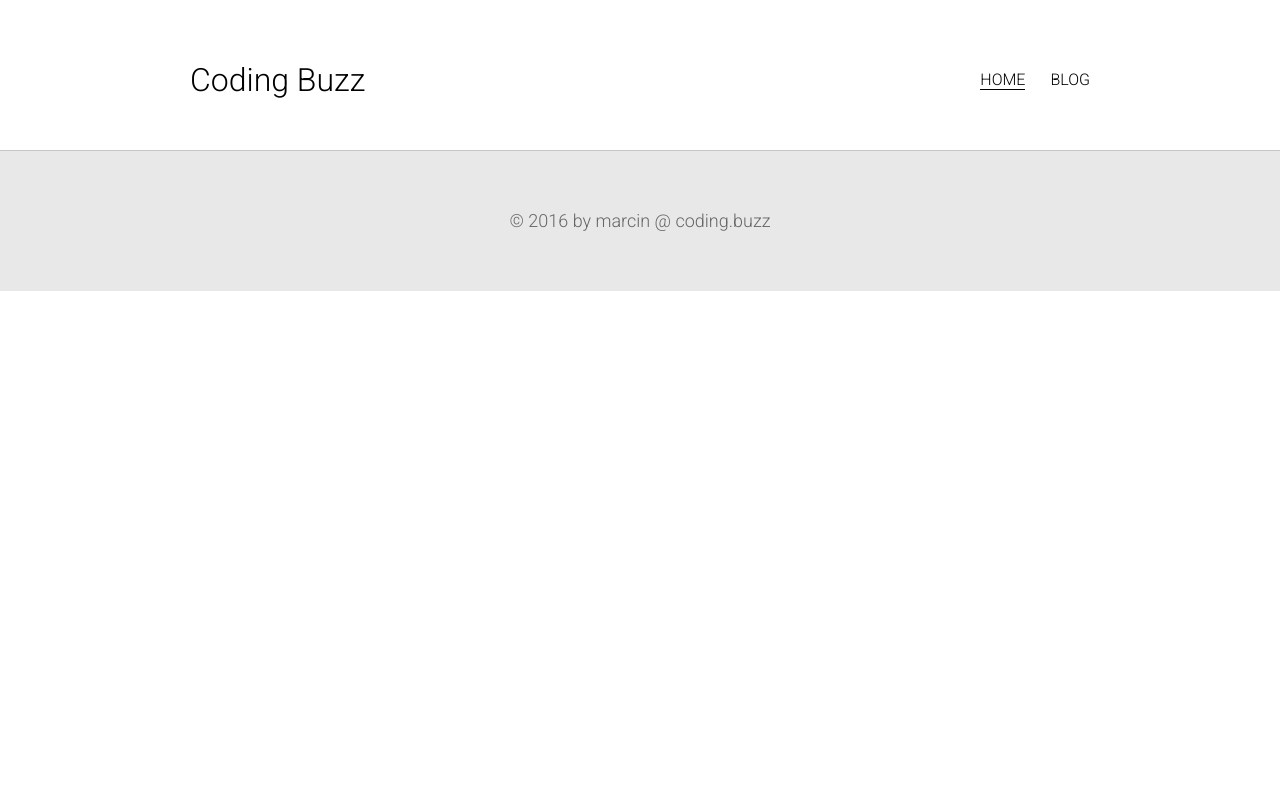
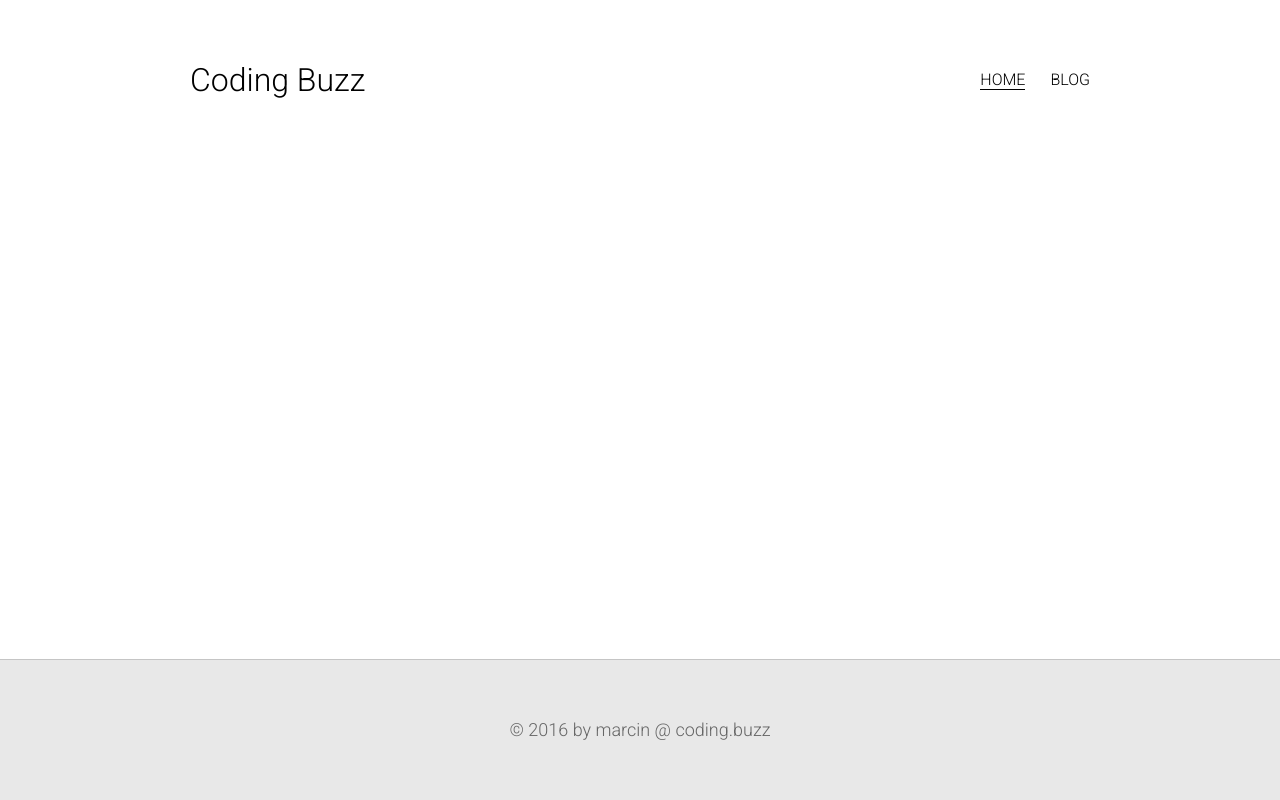
Before and after one commit to coding-buzz/hornet, a Django app: template hornet/templates/base.html in a window 1280 px wide. Run offline with Django 3.2, Linux system fonts and the light colour scheme; the template is opened without the code that fills it, so the values that code supplies are empty; style sheets or scripts are compiled from the project's sources; some libraries are stand-ins or nearby versions.

Commit message:
Add sticky footer.

```diff
--- a/hornet/static/scss/blocks/footer.scss
+++ b/hornet/static/scss/blocks/footer.scss
@@ -1,5 +1,4 @@
 footer {
-    margin-top: 25px;
     height: 70px;
     line-height: 70px;
     border-top: 1px solid #C5C5C5;
@@ -7,12 +6,16 @@ footer {
     color: #666666;
     text-align: center;
     background: #E8E8E8;
+    position: absolute;
+    bottom: 0px;
+    left: 0px;
+    width: 100%;
+
 }
 
 
 @media all and (min-width: 768px) {
     footer {
-        margin-top: 30px;
         height: 100px;
         line-height: 100px;
         font-size: 18px;
--- a/hornet/static/scss/blocks/nav/high/nav.scss
+++ b/hornet/static/scss/blocks/nav/high/nav.scss
@@ -1,3 +1,3 @@
 nav {
-    margin: 60px 0px 50px 0px;
+    margin: 0px 0px 50px 0px;
 }
--- a/hornet/static/scss/blocks/nav/medium/nav.scss
+++ b/hornet/static/scss/blocks/nav/medium/nav.scss
@@ -1,6 +1,6 @@
 nav {
     height: 40px;
-    margin: 25px 0px 25px 0px;
+    margin: 0px 0px 25px 0px;
     background: #FFFFFF;
     position: initial;
     width: initial;
--- a/hornet/static/scss/blocks/page_content.scss
+++ b/hornet/static/scss/blocks/page_content.scss
@@ -1,11 +1,10 @@
 .page-content {
-    position: relative;
-    top: -25px;
-    margin-bottom: -25px;
+    margin-top: -25px;
 
     .wrapper {
         background: #FFFFFF;
         position: relative;
+        min-height: 65px;
 
         @import 'page_content/low/shadows';
         @import 'page_content/low/content';
@@ -15,8 +14,8 @@
 
 @media all and (min-width: 768px) {
     .page-content {
-        top: -55px;
-        margin-bottom: -55px;
+        margin-top: -55px;
+        min-height: 130px;
 
         .wrapper {
             @import 'page_content/medium/shadows';
--- a/hornet/static/scss/general/general.scss
+++ b/hornet/static/scss/general/general.scss
@@ -3,12 +3,18 @@ html {
     -moz-text-size-adjust: 100%;
     -ms-text-size-adjust: 100%;
     text-size-adjust: 100%;
+    height: 100%;
 }
 
 
 body {
     font-family: Roboto, sans-serif;
     font-weight: 300;
+    min-height: 100%;
+    position: relative;
+    padding-bottom: 95px;
+    box-sizing: border-box;
+
 
     .wrapper {
         margin: auto 14px;
@@ -23,6 +29,9 @@ body {
 
 @media all and (min-width: 768px) {
     body {
+        padding-top: 25px;
+        padding-bottom: 130px;
+
         .wrapper {
             margin: auto 25px;
         }
@@ -32,6 +41,9 @@ body {
 
 @media all and (min-width: 1050px) {
     body {
+        padding-top: 60px;
+        padding-bottom: 170px;
+
         .wrapper {
             margin: auto;
         }
```
